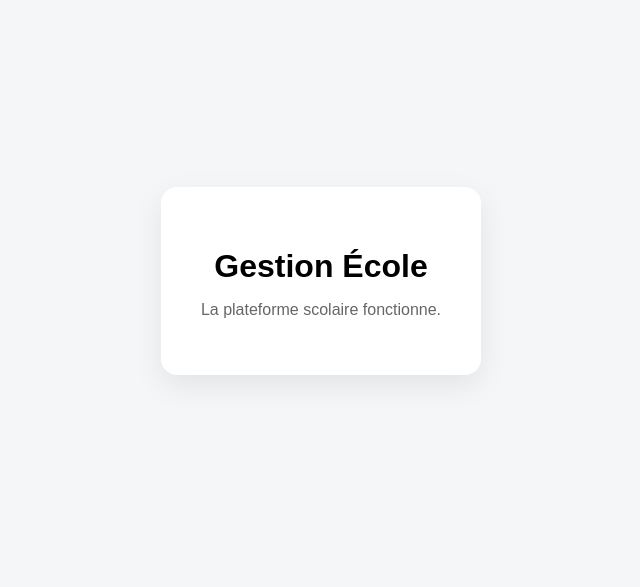
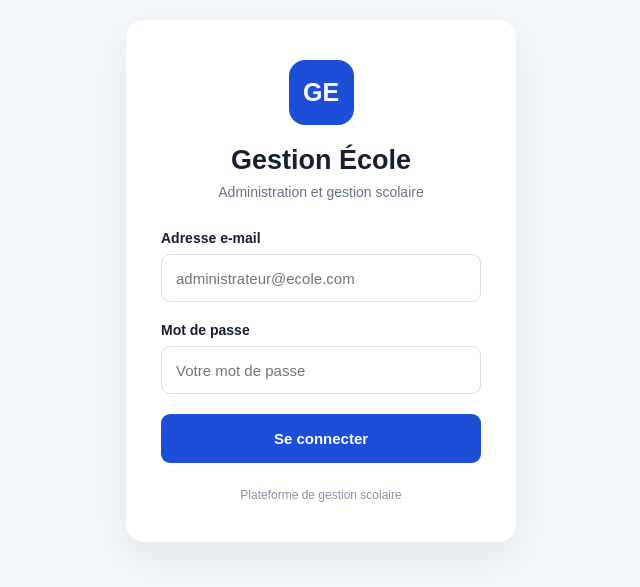
Before and after one commit to Fawenships/gestion-d-ecole, a website: page public/index.html in a window 1280 px wide. Shown: the part 119-706 px from the top of the page, without its empty margins (319-959 px from the left). Drawn offline with Linux system fonts and the light colour scheme.

Commit message:
Update index.html

```diff
--- a/public/index.html
+++ b/public/index.html
@@ -4,47 +4,291 @@
     <meta charset="UTF-8">
     <meta name="viewport" content="width=device-width, initial-scale=1.0">
 
-    <title>Gestion École</title>
+    <title>Gestion École — Connexion</title>
 
     <style>
         * {
             box-sizing: border-box;
+            margin: 0;
+            padding: 0;
         }
 
         body {
-            margin: 0;
+            font-family: Arial, Helvetica, sans-serif;
             min-height: 100vh;
+            background: #f4f7fb;
             display: flex;
             align-items: center;
             justify-content: center;
-            font-family: Arial, sans-serif;
-            background: #f4f6f8;
+            color: #172033;
         }
 
-        .box {
-            background: white;
-            padding: 40px;
+        .login-container {
+            width: 100%;
+            max-width: 430px;
+            padding: 20px;
+        }
+
+        .login-card {
+            background: #ffffff;
+            border-radius: 18px;
+            padding: 40px 35px;
+            box-shadow: 0 15px 45px rgba(0, 0, 0, 0.08);
+        }
+
+        .logo {
+            width: 65px;
+            height: 65px;
+            margin: 0 auto 20px;
             border-radius: 16px;
-            text-align: center;
-            box-shadow: 0 10px 30px rgba(0,0,0,.08);
+            background: #1d4ed8;
+            color: white;
+            display: flex;
+            align-items: center;
+            justify-content: center;
+            font-size: 25px;
+            font-weight: bold;
         }
 
         h1 {
-            margin-bottom: 10px;
+            text-align: center;
+            font-size: 27px;
+            margin-bottom: 8px;
         }
 
-        p {
-            color: #666;
+        .subtitle {
+            text-align: center;
+            color: #687386;
+            margin-bottom: 30px;
+            font-size: 14px;
+        }
+
+        .form-group {
+            margin-bottom: 20px;
+        }
+
+        label {
+            display: block;
+            font-size: 14px;
+            font-weight: 600;
+            margin-bottom: 8px;
+        }
+
+        input {
+            width: 100%;
+            height: 48px;
+            padding: 0 14px;
+            border: 1px solid #d8dee8;
+            border-radius: 9px;
+            outline: none;
+            font-size: 15px;
+            transition: .2s;
+        }
+
+        input:focus {
+            border-color: #2563eb;
+            box-shadow: 0 0 0 3px rgba(37, 99, 235, .10);
+        }
+
+        button {
+            width: 100%;
+            height: 49px;
+            border: none;
+            border-radius: 9px;
+            background: #1d4ed8;
+            color: white;
+            font-size: 15px;
+            font-weight: bold;
+            cursor: pointer;
+            transition: .2s;
+        }
+
+        button:hover {
+            background: #1e40af;
+        }
+
+        button:disabled {
+            opacity: .6;
+            cursor: not-allowed;
+        }
+
+        .message {
+            display: none;
+            padding: 12px;
+            margin-bottom: 18px;
+            border-radius: 8px;
+            font-size: 14px;
+            text-align: center;
+        }
+
+        .message.error {
+            display: block;
+            background: #fee2e2;
+            color: #991b1b;
+        }
+
+        .message.success {
+            display: block;
+            background: #dcfce7;
+            color: #166534;
+        }
+
+        .footer {
+            text-align: center;
+            color: #8992a3;
+            font-size: 12px;
+            margin-top: 25px;
+        }
+
+        @media (max-width: 480px) {
+            .login-card {
+                padding: 30px 22px;
+            }
         }
     </style>
 </head>
 
 <body>
 
-    <div class="box">
+<div class="login-container">
+
+    <div class="login-card">
+
+        <div class="logo">GE</div>
+
         <h1>Gestion École</h1>
-        <p>La plateforme scolaire fonctionne.</p>
+
+        <p class="subtitle">
+            Administration et gestion scolaire
+        </p>
+
+        <div id="message" class="message"></div>
+
+        <form id="loginForm">
+
+            <div class="form-group">
+                <label for="email">Adresse e-mail</label>
+
+                <input
+                    type="email"
+                    id="email"
+                    placeholder="administrateur@ecole.com"
+                    required
+                >
+            </div>
+
+            <div class="form-group">
+                <label for="password">Mot de passe</label>
+
+                <input
+                    type="password"
+                    id="password"
+                    placeholder="Votre mot de passe"
+                    required
+                >
+            </div>
+
+            <button type="submit" id="loginButton">
+                Se connecter
+            </button>
+
+        </form>
+
+        <div class="footer">
+            Plateforme de gestion scolaire
+        </div>
+
     </div>
+
+</div>
+
+<script>
+
+const form = document.getElementById("loginForm");
+const button = document.getElementById("loginButton");
+const message = document.getElementById("message");
+
+function showMessage(text, type) {
+    message.textContent = text;
+    message.className = "message " + type;
+}
+
+form.addEventListener("submit", async function(event) {
+
+    event.preventDefault();
+
+    const email = document.getElementById("email").value.trim();
+    const password = document.getElementById("password").value;
+
+    button.disabled = true;
+    button.textContent = "Connexion...";
+
+    message.className = "message";
+    message.textContent = "";
+
+    try {
+
+        const response = await fetch("/api/login", {
+
+            method: "POST",
+
+            headers: {
+                "Content-Type": "application/json"
+            },
+
+            body: JSON.stringify({
+                email,
+                password
+            })
+
+        });
+
+        const data = await response.json();
+
+        if (!response.ok || !data.success) {
+
+            showMessage(
+                data.message || "Impossible de se connecter.",
+                "error"
+            );
+
+            button.disabled = false;
+            button.textContent = "Se connecter";
+
+            return;
+        }
+
+        localStorage.setItem("school_token", data.token);
+        localStorage.setItem(
+            "school_user",
+            JSON.stringify(data.user)
+        );
+
+        showMessage(
+            "Connexion réussie. Redirection...",
+            "success"
+        );
+
+        setTimeout(() => {
+            window.location.href = "/admin.html";
+        }, 600);
+
+    } catch (error) {
+
+        console.error(error);
+
+        showMessage(
+            "Impossible de contacter le serveur.",
+            "error"
+        );
+
+        button.disabled = false;
+        button.textContent = "Se connecter";
+    }
+
+});
+
+</script>
 
 </body>
 </html>
```
